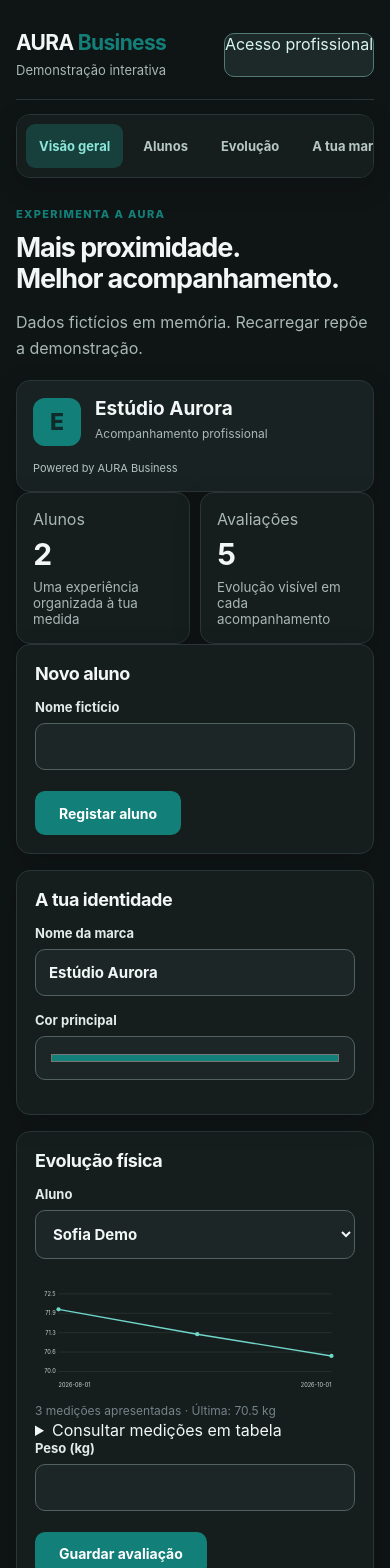
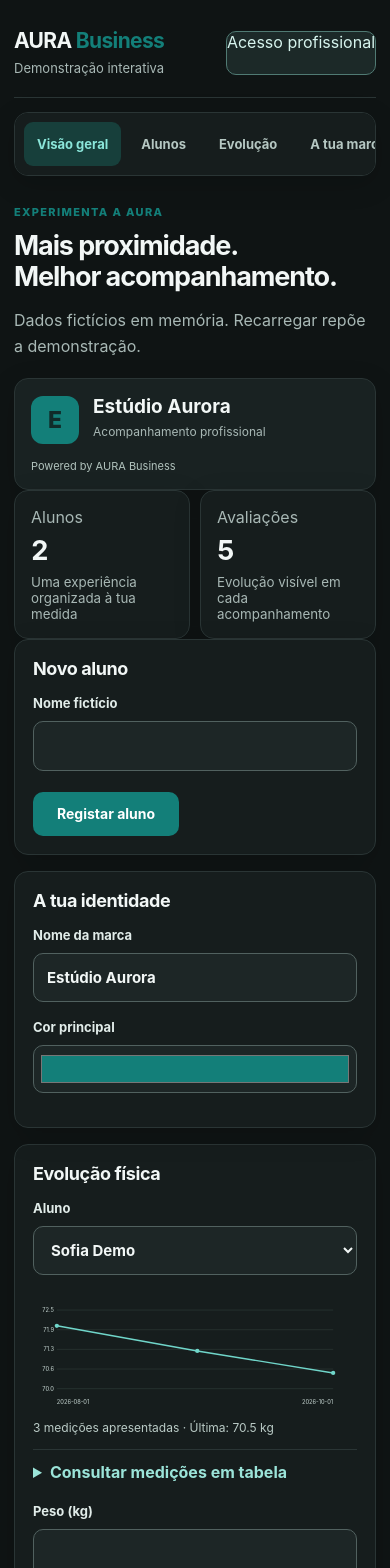
Before and after one commit to danielfilipemc-cloud/nutritrack, a Next.js app in the folder commercial/: page /demo in a window 390 px wide. Shown: the top 1568 px of the page. Built offline with nearby package versions, Linux system fonts and the light colour scheme.

Commit message:
style(dark): polish contrast, chart details, controls and mobile safe areas

```diff
--- a/commercial/app/aura-ui.css
+++ b/commercial/app/aura-ui.css
@@ -137,3 +137,27 @@ label {color:#E1ECE9;}
 .chartbox svg text {fill:#C5D5D1;}
 :focus-visible {outline-color:var(--aura-focus);}
 @media (prefers-color-scheme:light) { :root {color-scheme:dark;} }
+
+
+/* Contrast and usability polish for Dark Premium */
+:root {--aura-chart-grid:#354541;--aura-chart-label:#B8CAC5;--aura-chart-stroke:#70D6CA;}
+button:disabled {opacity:.55;cursor:not-allowed;}
+a,button,input,select,textarea {touch-action:manipulation;}
+a:focus-visible,button:focus-visible {outline:3px solid var(--aura-focus);outline-offset:3px;}
+.panel form {min-width:0;}
+.panel label {line-height:1.45;}
+.panel input[type="color"] {height:48px;padding:5px;width:100%;cursor:pointer;}
+.chartnote {color:#BACBC6;}
+.chartbox {overflow-x:auto;}
+.chartbox svg {min-width:280px;}
+.chartbox details {border-top:1px solid var(--aura-line);padding-top:12px;margin-top:12px;}
+.chartbox summary {cursor:pointer;color:#9BE4D9;font-weight:650;min-height:40px;}
+.chartbox summary:hover {color:#D9FAF5;}
+.tablewrap {max-width:100%;overflow-x:auto;scrollbar-color:#536B65 #1D2626;}
+.tablewrap th {position:relative;white-space:nowrap;}
+.tablewrap td {vertical-align:middle;}
+.tablewrap button {min-height:40px;padding:8px 12px;}
+.aura-section-title h2 {color:#F2F7F6;}
+::selection {background:#31675F;color:#FFFFFF;}
+@media(max-width:900px){.aura-workspace {padding-bottom:calc(82px + env(safe-area-inset-bottom));}.aura-app-nav__links a {font-size:clamp(10px,2.5vw,12px);}.aura-app-nav__links a span {font-size:19px;}}
+@media(max-width:450px){.stat strong {font-size:clamp(24px,7vw,30px);}.aura-app-nav__links a {letter-spacing:-.2px;}.shell {padding:14px;}.panel {padding:18px;}}
```
